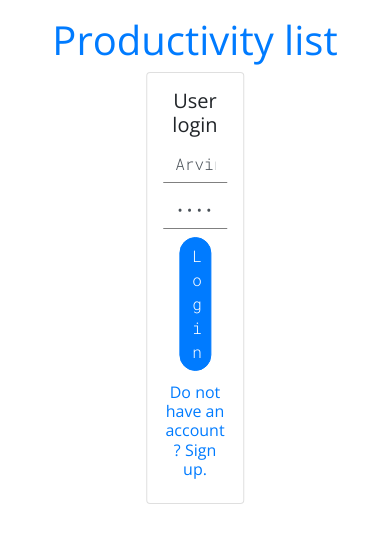
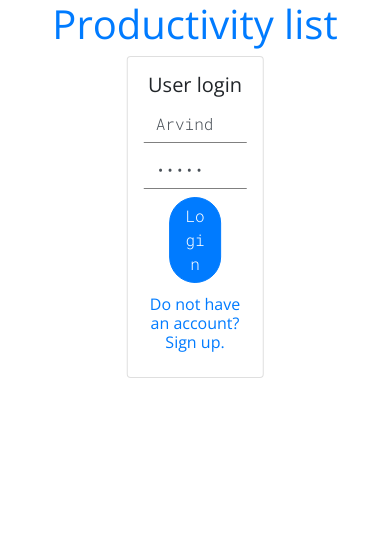
Before and after one commit to arvind115/To-do, a React app: page / in a window 390 px wide. Shown: the top 542 px of the page. Built offline with nearby package versions, Linux system fonts and the light colour scheme.

Commit message:
final build

```diff
--- a/src/app/components/App.js
+++ b/src/app/components/App.js
@@ -22,7 +22,7 @@ const RouteGuard = (Component) => ({ match }) =>
 export const Main = () => (
   <Router history={history}>
     <Provider store={store}>
-      <div className="container mt-3">
+      <div className="container-fluid">
         <ConnectedNavigation />
         <Route exact path="/" component={ConnectedLogin} />
         <Route exact path="/signup" component={ConnectedSignup} />
--- a/src/app/components/Login.js
+++ b/src/app/components/Login.js
@@ -10,7 +10,7 @@ import { Link } from "react-router-dom";
 import Spinner from "./Spinner";
 
 const LoginComponent = ({ authenticateUser, authenticated }) => (
-  <div className="card p-3 col-3 loginformdiv">
+  <div className="card p-3 col-md-3 col-sm-12 loginformdiv">
     <h5>User login</h5>
     <form onSubmit={authenticateUser} className="loginform">
       <input
--- a/src/index.html
+++ b/src/index.html
@@ -6,6 +6,6 @@
   </head>
 
   <body>
-    <div id="app"></div>
+    <div id="app" class="container-fluid"></div>
   </body>
 </html>
```
